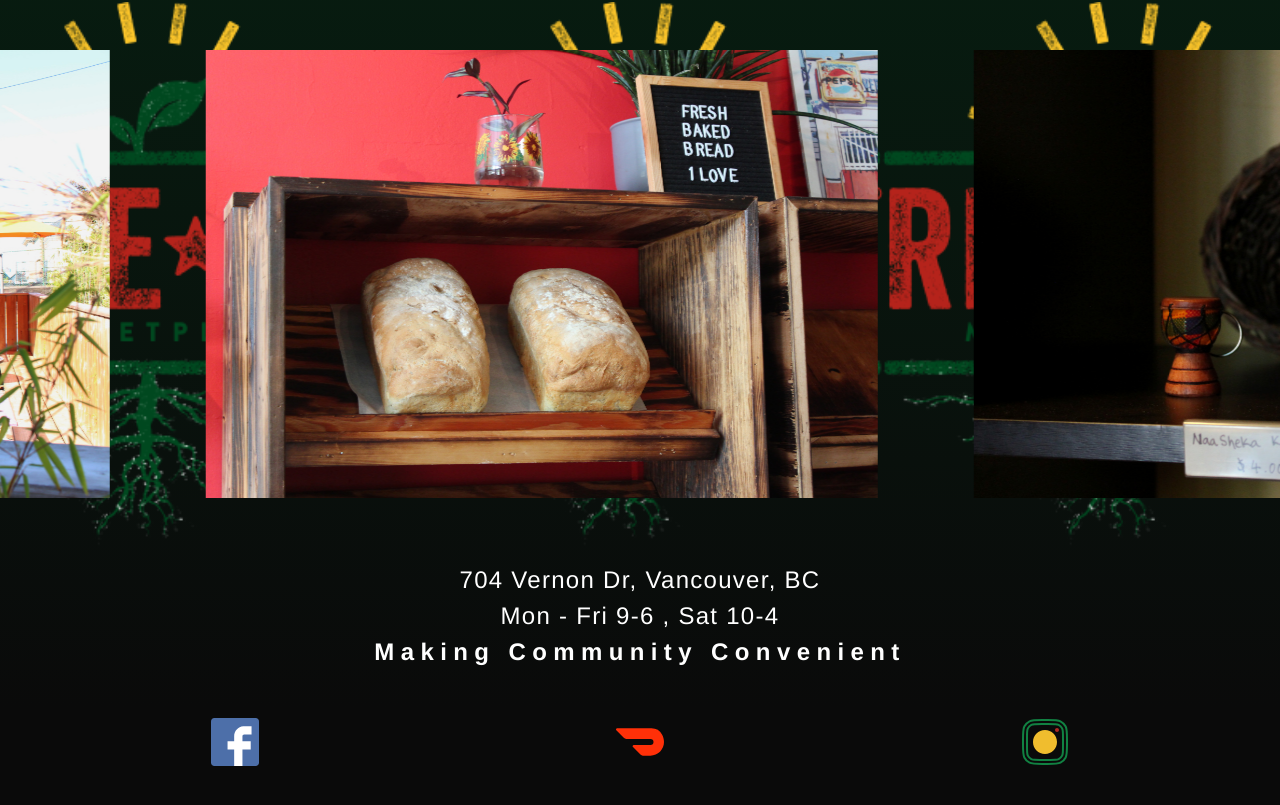
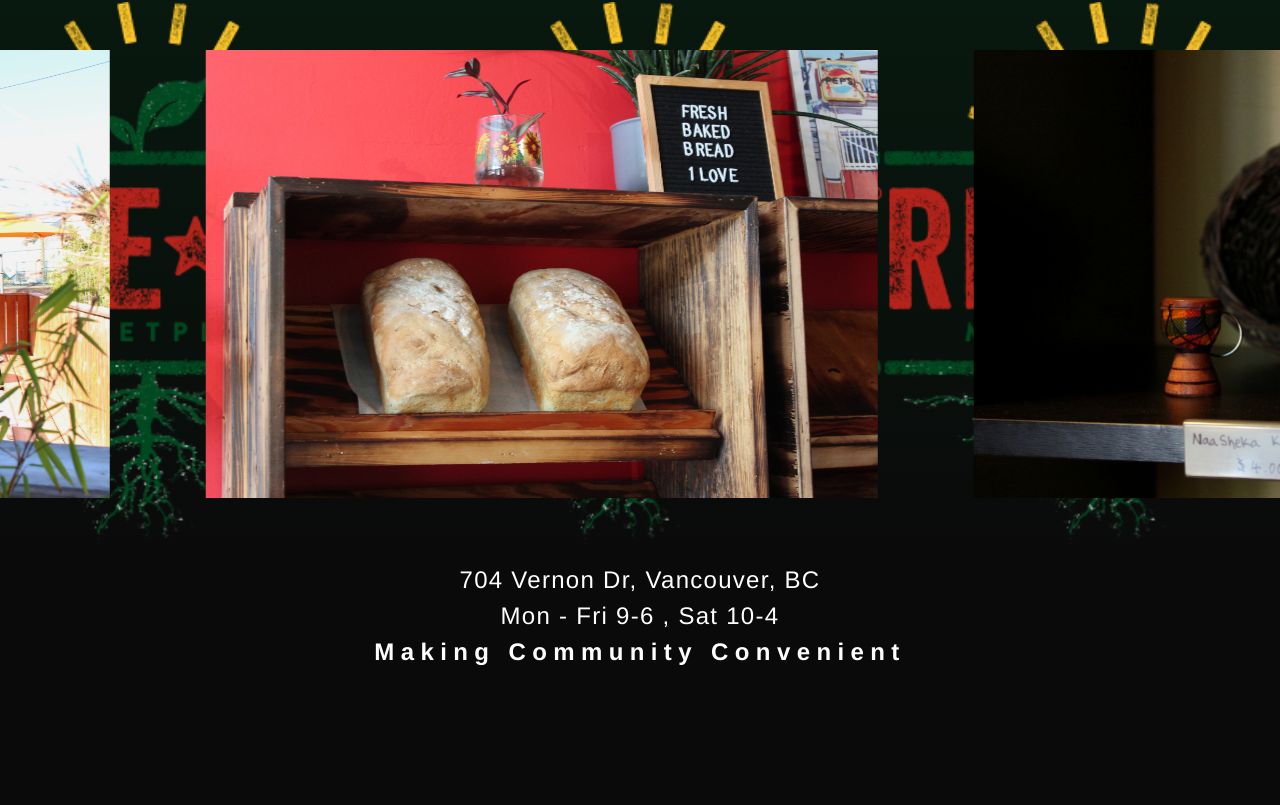
Before and after one commit to ntkunz/riseup, a React (Vite) app: page / in a window 1280 px wide. Shown: the part 1744-2549 px from the top of the page. After the commit the page ends 2430 px from the top, so only its background shows below. Built offline with nearby package versions, Linux system fonts and the light colour scheme; a web font is replaced by a local one.

Commit message:
remvoe social contianer footer

```diff
--- a/src/components/Footer/Footer.jsx
+++ b/src/components/Footer/Footer.jsx
@@ -14,7 +14,7 @@ export default function Footer() {
 
          <h3 className="footer__details">Making Community Convenient</h3>
 
-         <div className="footer__social-container">
+         {/* <div className="footer__social-container">
             <a className="footer__social-link" target="_blank" rel="noreferrer" href="https://www.facebook.com/riseupmarketplace/">
                <FacebookIcon />
             </a>
@@ -24,7 +24,7 @@ export default function Footer() {
             <a className="footer__social-link" target="_blank" rel="noreferrer" href="https://www.instagram.com/riseupmarketplace/?hl=en">
                <InstagramIcon />
             </a>
-         </div>
+         </div> */}
       </div>
    )
 }
```
